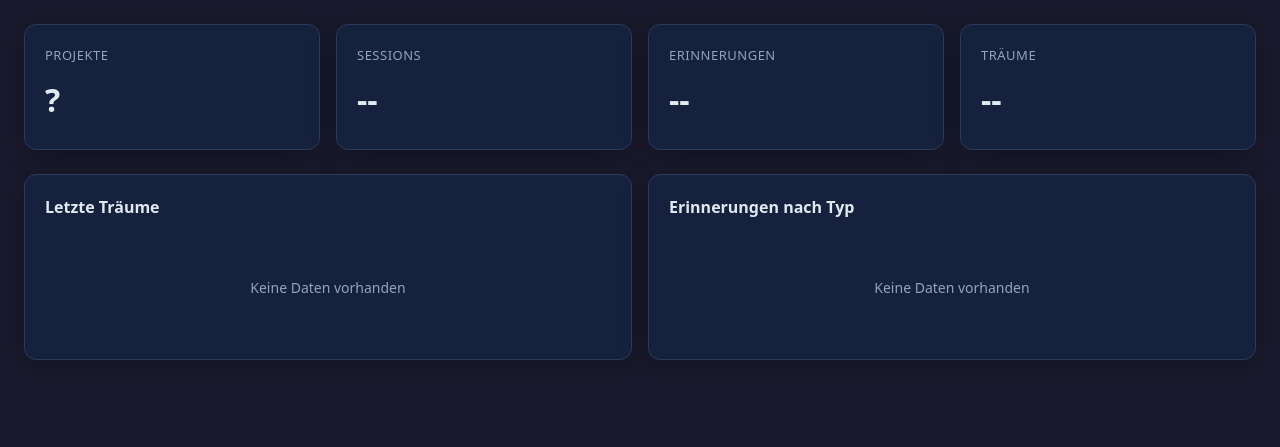
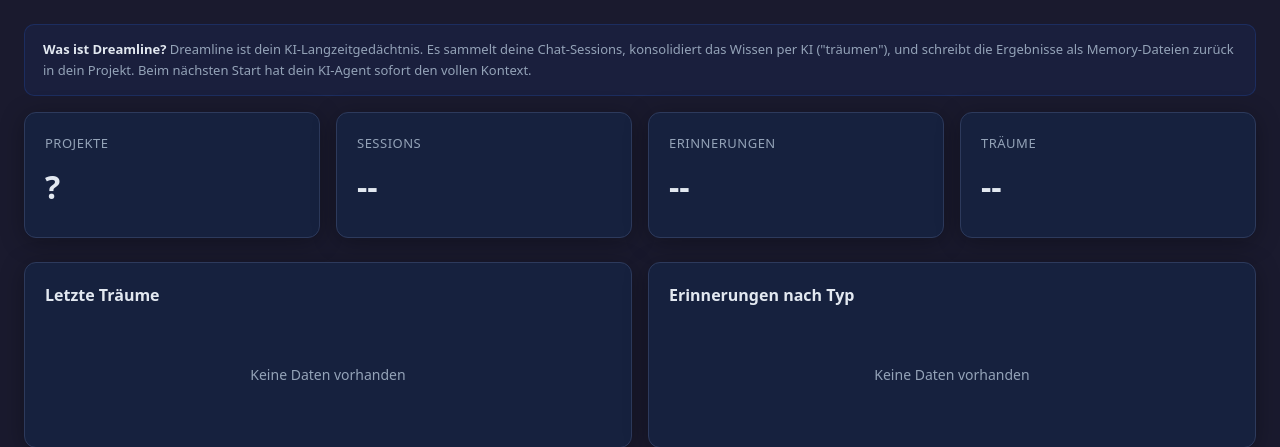
Before and after one commit to antonio-030/Dreamline-Claude, a FastAPI app: page / in a window 1280 px wide. Shown: the part 64-511 px from the top of the page. Run offline with FastAPI, Linux system fonts and the light colour scheme.

Commit message:
feat: Erklärtexte im Dashboard + Traum rückgängig machen
Dashboard-Hinweise für jeden Tab:
- Übersicht: Was ist Dreamline?
- Projekte: Wie verbinden, was die Buttons machen
- Erinnerungen: 4 Typen erklärt, wie man löscht
- Träume: Was ein Traum ist, automatisch vs. manuell
- Sessions: Was Sessions sind, woher sie kommen

Traum rückgängig machen:
- Dream-Löschen setzt jetzt auch Sessions zurück (reset_sessions=true)
- Sessions werden beim nächsten Traum erneut verarbeitet
- Popup erklärt was passiert

Co-Authored-By: claude-flow <ruv@ruv.net>

```diff
--- a/app/templates/dashboard.html
+++ b/app/templates/dashboard.html
@@ -583,6 +583,20 @@ textarea { resize: vertical; min-height: 80px; }
   z-index: 101;
 }
 
+/* Hinweis-Boxen für Erklärungen */
+.hint-box {
+  background: rgba(37, 99, 235, 0.08);
+  border: 1px solid rgba(37, 99, 235, 0.2);
+  border-radius: 10px;
+  padding: 14px 18px;
+  margin-bottom: 16px;
+  font-size: 13px;
+  line-height: 1.6;
+  color: var(--text-muted);
+}
+.hint-box strong { color: var(--text); }
+.hint-box a { color: var(--accent); text-decoration: none; }
+
 /* Empty State */
 .empty {
   text-align: center;
@@ -646,6 +660,9 @@ textarea { resize: vertical; min-height: 80px; }
 
   <!-- Tab: Übersicht -->
   <div id="tab-uebersicht" class="tab-content active">
+    <div class="hint-box">
+      <strong>Was ist Dreamline?</strong> Dreamline ist dein KI-Langzeitgedächtnis. Es sammelt deine Chat-Sessions, konsolidiert das Wissen per KI ("träumen"), und schreibt die Ergebnisse als Memory-Dateien zurück in dein Projekt. Beim nächsten Start hat dein KI-Agent sofort den vollen Kontext.
+    </div>
     <div class="stats-grid" id="overviewStats">
       <div class="stat-card">
         <div class="stat-label">Projekte</div>
@@ -689,6 +706,10 @@ textarea { resize: vertical; min-height: 80px; }
     <div style="display:flex; align-items:center; justify-content:space-between; margin-bottom:16px;">
       <h2 style="font-size:20px; font-weight:600;">Projekte</h2>
       <button class="btn btn-primary" onclick="openNewProjectPopup()">+ Neues Projekt</button>
+    </div>
+    <div class="hint-box">
+      <strong>So funktioniert's:</strong> Klicke auf <strong>+ Neues Projekt</strong> um ein lokales Projekt zu verbinden. Dreamline installiert automatisch einen Hook und importiert vorhandene Sessions. Danach werden neue Sessions automatisch gesammelt.<br><br>
+      <strong>Aktionen:</strong> ✎ = Einstellungen bearbeiten · <strong>Import</strong> = Lokale Sessions nachimportieren · <strong>Dream</strong> = Konsolidierung sofort starten · ✕ = Projekt löschen
     </div>
 
     <div class="table-wrapper">
@@ -713,6 +734,11 @@ textarea { resize: vertical; min-height: 80px; }
   <!-- Tab: Memories -->
   <div id="tab-memories" class="tab-content">
     <h2 style="font-size:20px; font-weight:600; margin-bottom:16px;">Erinnerungen</h2>
+    <div class="hint-box">
+      <strong>Was sind Erinnerungen?</strong> Erinnerungen sind konsolidierte Fakten aus deinen Chat-Sessions. Sie werden als Markdown-Dateien in dein Projekt geschrieben und beim nächsten Start von deinem KI-Agent gelesen.<br><br>
+      <strong>4 Typen:</strong> <strong>User</strong> = Infos über dich · <strong>Feedback</strong> = Was funktioniert/nicht · <strong>Projekt</strong> = Projekt-Fakten · <strong>Referenz</strong> = Links zu externen Systemen<br><br>
+      <strong>Rückgängig machen:</strong> Lösche eine Erinnerung hier (✕-Button) — sie wird aus der DB und beim nächsten Sync auch aus dem Projekt entfernt.
+    </div>
     <div class="project-selector">
       <label>Projekt:</label>
       <select id="memProjectSelect" onchange="loadMemories()"></select>
@@ -731,6 +757,12 @@ textarea { resize: vertical; min-height: 80px; }
   <!-- Tab: Dreams -->
   <div id="tab-dreams" class="tab-content">
     <h2 style="font-size:20px; font-weight:600; margin-bottom:16px;">Träume</h2>
+    <div class="hint-box">
+      <strong>Was ist ein Traum?</strong> Ein Traum ist ein Konsolidierungslauf. Dreamline liest alle neuen Sessions, übergibt sie an die KI, und die KI erstellt/aktualisiert/löscht Erinnerungen. Ein Traum fasst also viele Gespräche zu kompaktem Wissen zusammen.<br><br>
+      <strong>Automatisch:</strong> Träume werden automatisch ausgelöst wenn genug neue Sessions da sind (siehe Intervall + Min. Sessions im Projekt).<br>
+      <strong>Manuell:</strong> Über den Dream-Button in der Projekte-Tabelle.<br><br>
+      <strong>Traum rückgängig machen:</strong> Lösche den Traum-Eintrag hier (✕-Button). Das entfernt nur das Protokoll. Die erstellten Erinnerungen bleiben erhalten — lösche sie einzeln im Erinnerungen-Tab wenn nötig. Die Sessions werden beim nächsten Traum erneut verarbeitet.
+    </div>
     <div class="project-selector">
       <label>Projekt:</label>
       <select id="dreamProjectSelect" onchange="loadDreams()"></select>
@@ -741,7 +773,12 @@ textarea { resize: vertical; min-height: 80px; }
 
   <!-- Tab: Sessions -->
   <div id="tab-sessions" class="tab-content">
-    <h2 style="font-size:20px; font-weight:600; margin-bottom:16px;">Sitzungen</h2>
+    <h2 style="font-size:20px; font-weight:600; margin-bottom:16px;">Sessions</h2>
+    <div class="hint-box">
+      <strong>Was sind Sessions?</strong> Jede Chat-Konversation mit deinem KI-Agent wird als Session gespeichert. Sessions sind der Rohstoff für Träume — sie werden beim Konsolidierungslauf zu Erinnerungen verarbeitet.<br><br>
+      <strong>Quellen:</strong> Sessions kommen automatisch über den Hook (nach jeder Konversation) oder manuell über den Import-Button im Projekte-Tab.<br>
+      <strong>Status:</strong> Konsolidierte Sessions wurden bereits verarbeitet. Nicht-konsolidierte warten auf den nächsten Traum.
+    </div>
     <div class="project-selector">
       <label>Projekt:</label>
       <select id="sessionProjectSelect" onchange="loadSessions()"></select>
@@ -1280,15 +1317,21 @@ async function deleteMemory(memoryId) {
 }
 
 async function deleteDream(dreamId) {
-  showPopup('Dream-Eintrag löschen?', 'Der Dream-Verlaufseintrag wird entfernt.', async () => {
-    const key = getSelectedProjectKey('dreamProjectSelect');
-    if (!key) return;
-    try {
-      await apiFetch(`/api/v1/dreams/${dreamId}`, { method: 'DELETE', headers: bearerHeaders(key) });
-      toast('Dream gelöscht', 'success');
-      loadDreams();
-    } catch { /* toast */ }
-  }, 'danger');
+  showPopup(
+    'Traum rückgängig machen?',
+    'Der Traum-Eintrag wird gelöscht und die verarbeiteten Sessions werden zurückgesetzt, damit sie beim nächsten Traum erneut berücksichtigt werden. Die erstellten Erinnerungen bleiben erhalten — lösche sie bei Bedarf einzeln im Erinnerungen-Tab.',
+    async () => {
+      const key = getSelectedProjectKey('dreamProjectSelect');
+      if (!key) return;
+      try {
+        // Dream löschen UND Sessions zurücksetzen
+        await apiFetch(`/api/v1/dreams/${dreamId}?reset_sessions=true`, { method: 'DELETE', headers: bearerHeaders(key) });
+        toast('Traum rückgängig gemacht — Sessions werden beim nächsten Traum erneut verarbeitet', 'success');
+        loadDreams();
+      } catch { /* toast */ }
+    },
+    'danger'
+  );
 }
 
 async function triggerDream(apiKey) {
```
Also changed, not shown: app/routers/dreams.py (+25 -3 lines).
